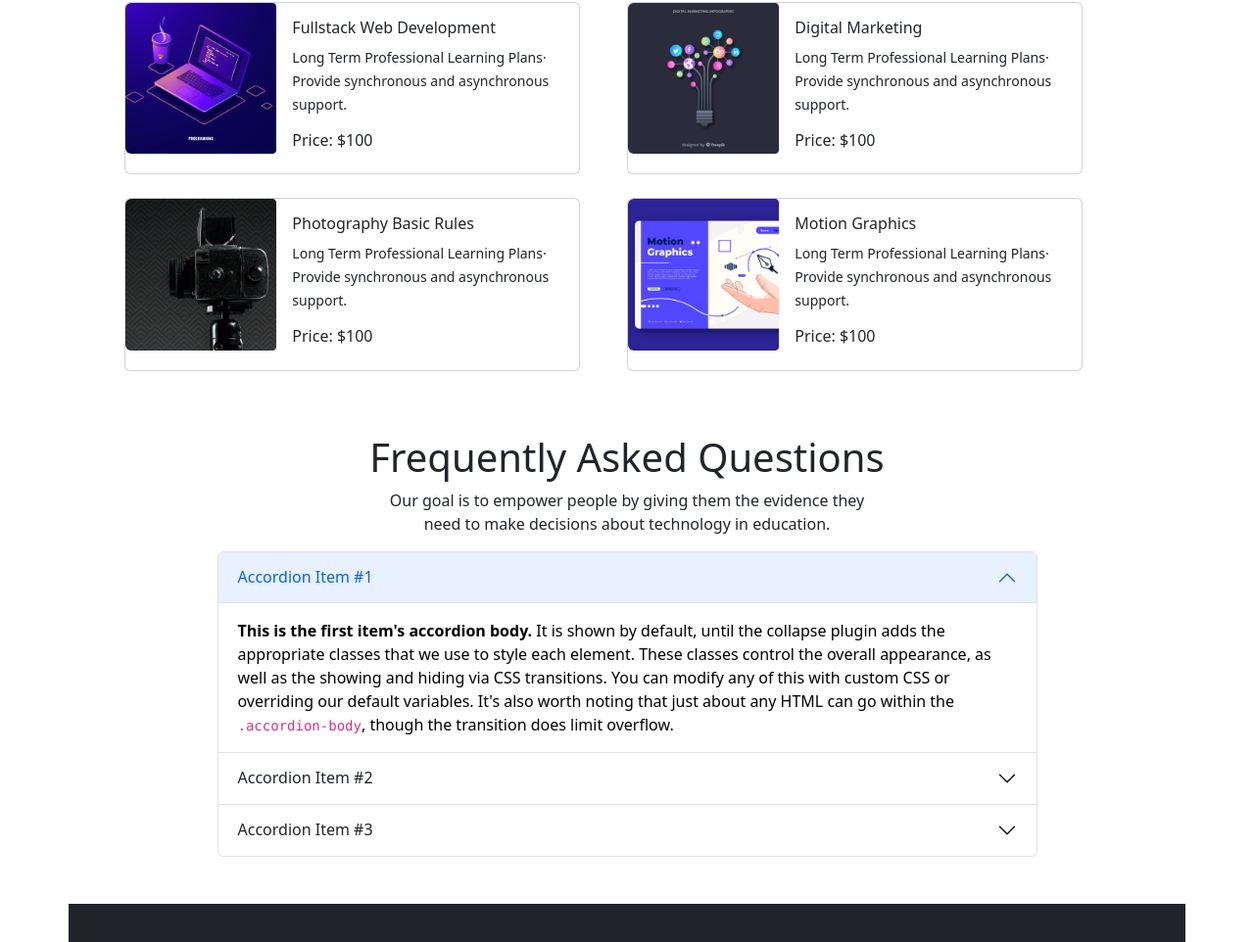
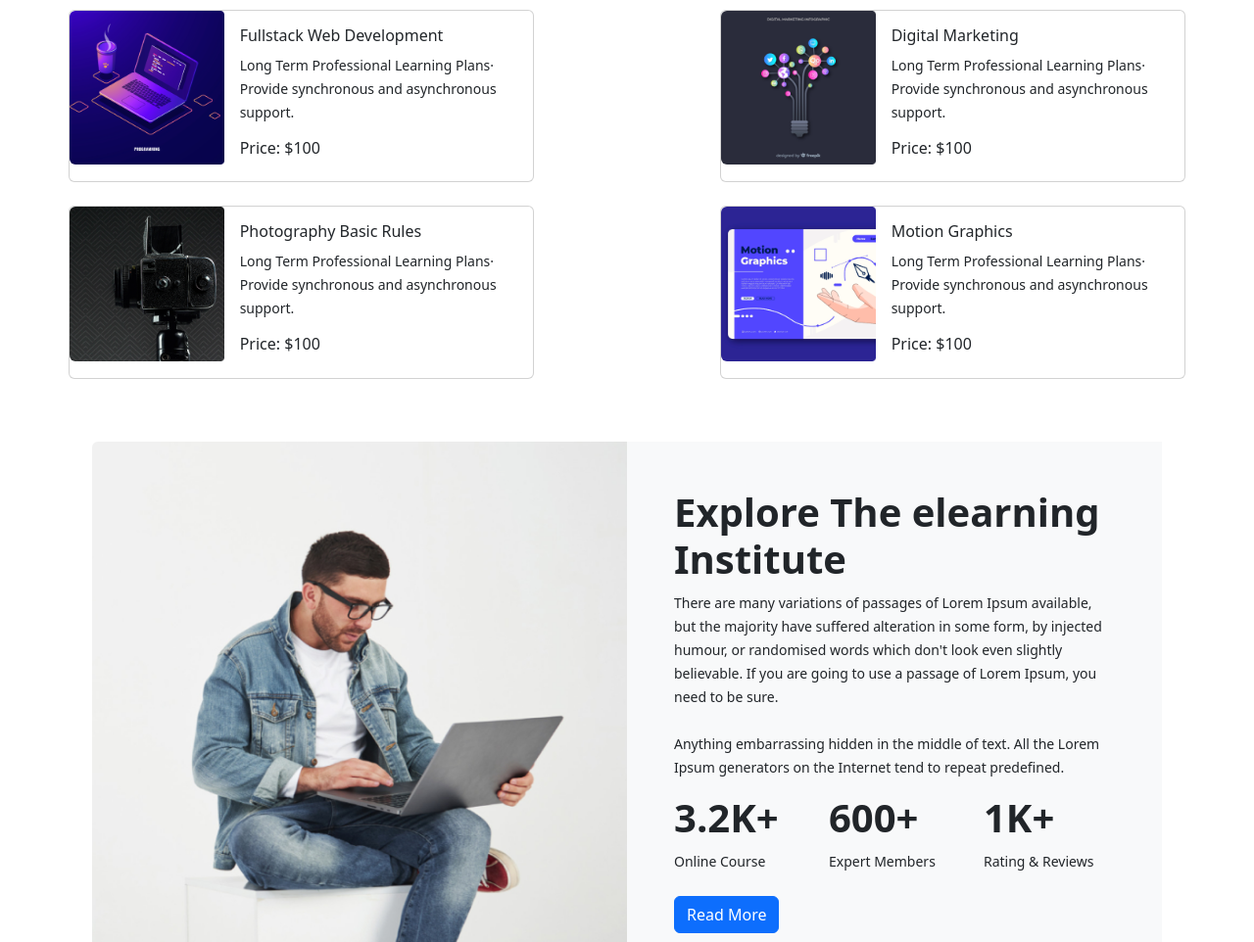
Before and after one commit to islamasif/Edtech-Website-Asif, a plain HTML site: page index.html in a window 1280 px wide. Shown: the part 1193-2155 px from the top of the page at 98% size. Drawn offline with nearby package versions, Linux system fonts and the light colour scheme.

Commit message:
added elearning

```diff
--- a/index.html
+++ b/index.html
@@ -8,7 +8,7 @@
     <link href="https://cdn.jsdelivr.net/npm/bootstrap@5.2.0/dist/css/bootstrap.min.css" rel="stylesheet"
         integrity="sha384-gH2yIJqKdNHPEq0n4Mqa/HGKIhSkIHeL5AyhkYV8i59U5AR6csBvApHHNl/vI1Bx" crossorigin="anonymous">
     <script src="https://kit.fontawesome.com/472084fbc7.js" crossorigin="anonymous"></script>
-    </head>
+</head>
 
 <body>
     <header class="container">
@@ -120,8 +120,8 @@
                 <p>Our goal is to empower people by giving them the evidence they <br>
                     need to make decisions about technology in education.</p>
             </div>
-            <div class="row g-2 mx-auto w-100 justify-content-center">
-                <div class="card mb-3 col-sm-12 col-md-12 col-lg-5 me-5 p-0 g-2">
+            <div class="row justify-content-between">
+                <div class="card mb-3 col-sm-12 col-md-12 col-lg-5  p-0 g-2">
                     <div class="row g-0">
                         <div class="col-4">
                             <img src="images/course/course-1.png" class="img-fluid rounded-start" alt="...">
@@ -136,7 +136,7 @@
                         </div>
                     </div>
                 </div>
-                <div class="card mb-3 col-sm-12 col-md-12 col-lg-5 me-5 p-0 g2">
+                <div class="card mb-3 col-sm-12 col-md-12 col-lg-5  p-0 g2">
                     <div class="row g-0">
                         <div class="col-4">
                             <img src="images/course/course-2.png" class="img-fluid rounded-start" alt="...">
@@ -151,7 +151,7 @@
                         </div>
                     </div>
                 </div>
-                <div class="card mb-3 col-sm-12 col-md-12 col-lg-5 me-5 p-0 g-2">
+                <div class="card mb-3 col-sm-12 col-md-12 col-lg-5  p-0 g-2">
                     <div class="row g-0">
                         <div class="col-4">
                             <img src="images/course/course-3.png" class="img-fluid rounded-start" alt="...">
@@ -166,7 +166,7 @@
                         </div>
                     </div>
                 </div>
-                <div class="card mb-3 col-sm-12 col-md-12 col-lg-5 me-5 p-0 g-2">
+                <div class="card mb-3 col-sm-12 col-md-12 col-lg-5  p-0 g-2">
                     <div class="row g-0">
                         <div class="col-4">
                             <img src="images/course/course-4.png" class="img-fluid rounded-start" alt="...">
@@ -181,7 +181,7 @@
                         </div>
                     </div>
                 </div>
-                <div class="card mb-3 col-sm-12 col-md-12 col-lg-5 me-5 p-0 g-2">
+                <div class="card mb-3 col-sm-12 col-md-12 col-lg-5  p-0 g-2">
                     <div class="row g-0">
                         <div class="col-4">
                             <img src="images/course/course-5.png" class="img-fluid rounded-start" alt="...">
@@ -196,7 +196,7 @@
                         </div>
                     </div>
                 </div>
-                <div class="card mb-3 col-sm-12 col-md-12 col-lg-5 me-5 p-0 g-2">
+                <div class="card mb-3 col-sm-12 col-md-12 col-lg-5  p-0 g-2">
                     <div class="row g-0">
                         <div class="col-4">
                             <img src="images/course/course-6.png" class="img-fluid rounded-start" alt="...">
@@ -213,7 +213,47 @@
                 </div>
             </div>
             <div>
+            </div>
+        </section>
 
+        <!-- Exploring e-learning -->
+        <section class="container border-0 my-5">
+            <div class="card mb-3 border-0">
+                <div class="row g-0">
+                    <div class="col-6">
+                        <img src="images/working.png" class="img-fluid rounded-start" alt="...">
+                    </div>
+                    <div class="col-6 bg-light">
+                        <div class="card-body align-middle p-5">
+                            <h1 class="fw-bold">Explore The elearning <br>
+                                Institute</h1>
+                            <p> <small>There are many variations of passages of Lorem Ipsum available, but the
+                                    majority have suffered alteration in some form, by injected humour, or
+                                    randomised words which don't look even slightly believable. If you are going
+                                    to use a passage of Lorem Ipsum, you need to be sure.
+                                    <br>
+                                    <br>
+                                    Anything embarrassing hidden in the middle of text. All the Lorem Ipsum
+                                    generators on the Internet tend to repeat predefined.</small> </p>
+                            <div class="row">
+                                <div class="col-4">
+                                    <h1 class="fw-bold">3.2K+</h1>
+                                    <small>Online Course</small>
+                                </div>
+                                <div class="col-4">
+                                    <h1 class="fw-bold">600+</h1>
+                                    <small>Expert Members</small>
+                                </div>
+                                <div class="col-4">
+                                    <h1 class="fw-bold">1K+</h1>
+                                    <small>Rating & Reviews</small>
+                                </div>
+                            </div>
+                            <br>
+                            <button class="btn btn-primary">Read More</button>
+                        </div>
+                    </div>
+                </div>
             </div>
         </section>
 
@@ -312,4 +352,5 @@
         </div>
     </div>
 </footer>
+
 </html>
```
